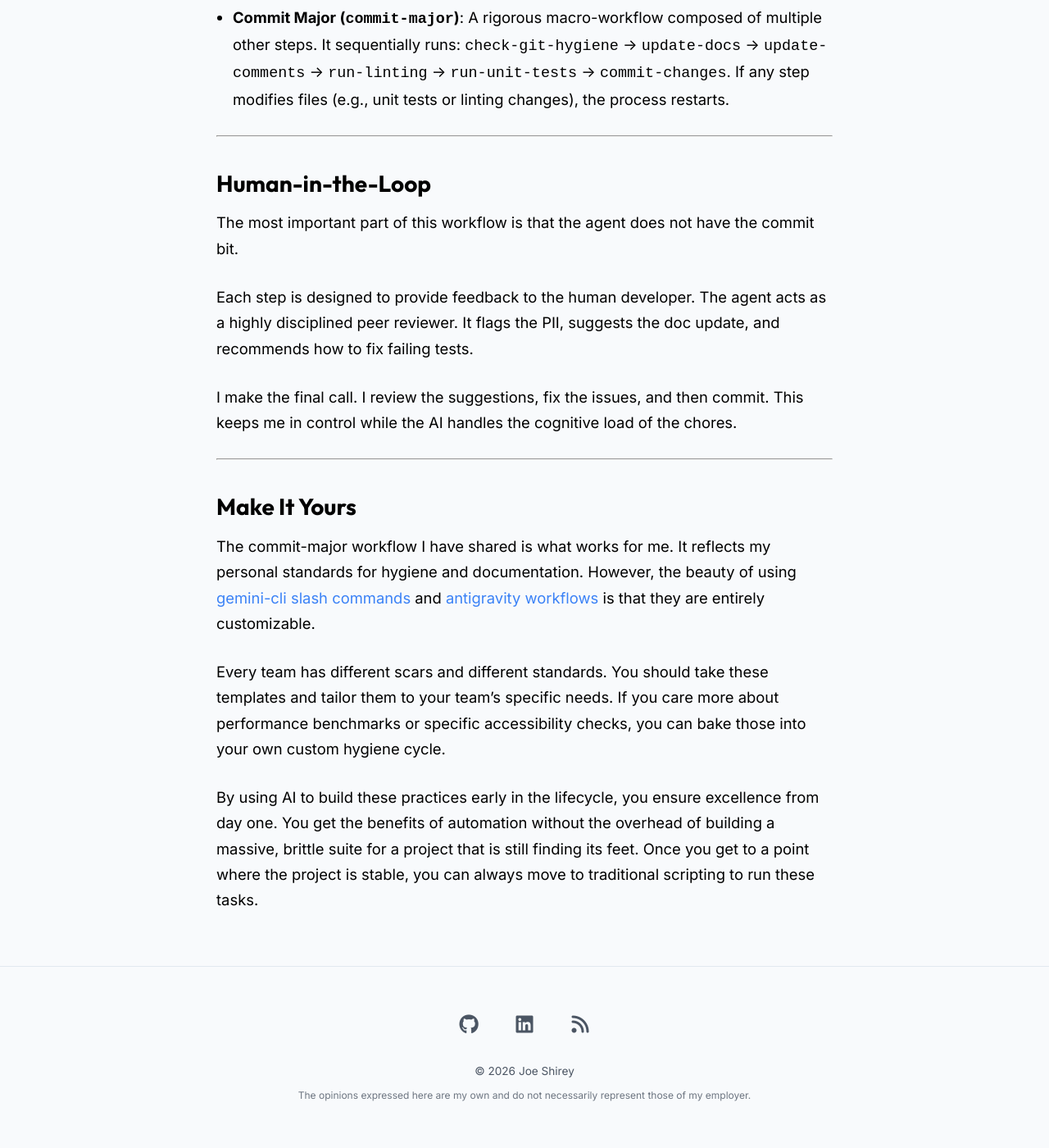
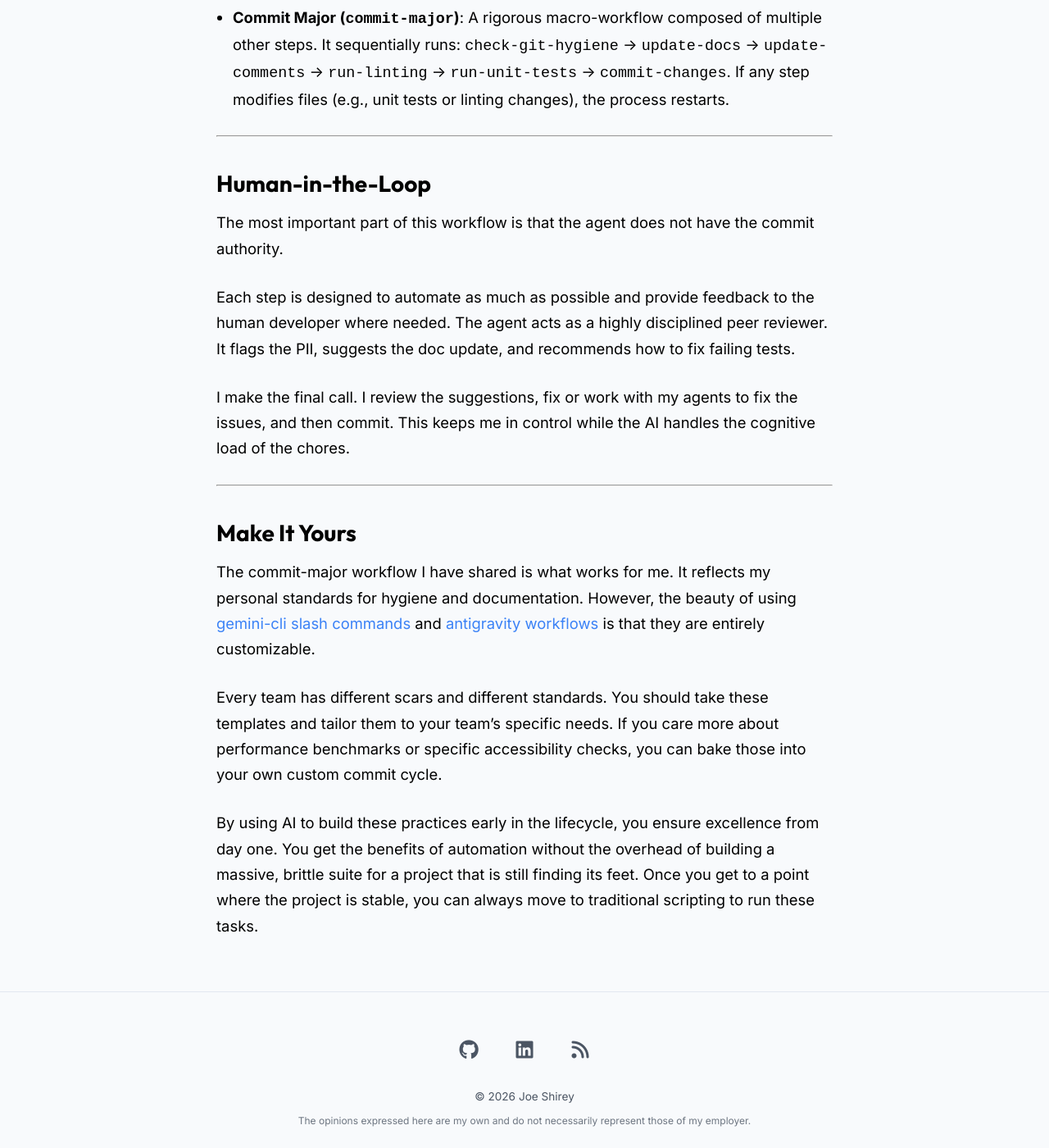
Before and after one commit to joeshirey/joeshirey.github.io, a Jekyll site: the page built from _posts/2026-02-24-the-ai-assisted-commit-workflow.md, in a window 1280 px wide and 1400 px high, scrolled down 2499 px. Shown: the whole window at 82% size. Built offline with Jekyll 4.4.1, drawn with Linux system fonts in a browser that asks for light colours; some of the changed text lies outside the part shown.

Commit message:
feat: Re-date two posts and update an existing post.

```diff
--- a/_posts/2026-02-24-the-ai-assisted-commit-workflow.md
+++ b/_posts/2026-02-24-the-ai-assisted-commit-workflow.md
@@ -40,11 +40,11 @@ In this approach, the "commit-major" workflow acts as an orchestrator. It chains
 
 ## Human-in-the-Loop
 
-The most important part of this workflow is that the agent does not have the commit bit.
+The most important part of this workflow is that the agent does not have the commit authority.
 
-Each step is designed to provide feedback to the human developer. The agent acts as a highly disciplined peer reviewer. It flags the PII, suggests the doc update, and recommends how to fix failing tests.
+Each step is designed to automate as much as possible and provide feedback to the human developer where needed. The agent acts as a highly disciplined peer reviewer. It flags the PII, suggests the doc update, and recommends how to fix failing tests.
 
-I make the final call. I review the suggestions, fix the issues, and then commit. This keeps me in control while the AI handles the cognitive load of the chores.
+I make the final call. I review the suggestions, fix or work with my agents to fix the issues, and then commit. This keeps me in control while the AI handles the cognitive load of the chores.
 
 ---
 
@@ -52,6 +52,6 @@ I make the final call. I review the suggestions, fix the issues, and then commit
 
 The commit-major workflow I have shared is what works for me. It reflects my personal standards for hygiene and documentation. However, the beauty of using [gemini-cli slash commands](https://www.google.com/search?q=https://github.com/joeshirey/AgenticCodingHelperTemplates/tree/main/gemini-cli%23commands) and [antigravity workflows](https://www.google.com/search?q=https://github.com/pro-fullstack/antigravity/blob/main/docs/workflows.md) is that they are entirely customizable.
 
-Every team has different scars and different standards. You should take these templates and tailor them to your team's specific needs. If you care more about performance benchmarks or specific accessibility checks, you can bake those into your own custom hygiene cycle.
+Every team has different scars and different standards. You should take these templates and tailor them to your team's specific needs. If you care more about performance benchmarks or specific accessibility checks, you can bake those into your own custom commit cycle.
 
 By using AI to build these practices early in the lifecycle, you ensure excellence from day one. You get the benefits of automation without the overhead of building a massive, brittle suite for a project that is still finding its feet. Once you get to a point where the project is stable, you can always move to traditional scripting to run these tasks.
```
Also changed, not shown: other parts of _posts/2026-02-24-the-ai-assisted-commit-workflow.md (+2 -2 lines), _posts/2026-02-18-the-code-is-the-documentation.md (renamed from _posts/2026-02-23-the-code-is-the-documentation.md, +1 -1 lines), _posts/2026-02-24-implementing-cicd-for-vertex-ai-agent-engine-with-github-actions.md (deleted, +0 -50 lines), _posts/2026-02-25-implementing-cicd-for-vertex-ai-agent-engine-with-github-actions.md (added, +80 -0 lines).
